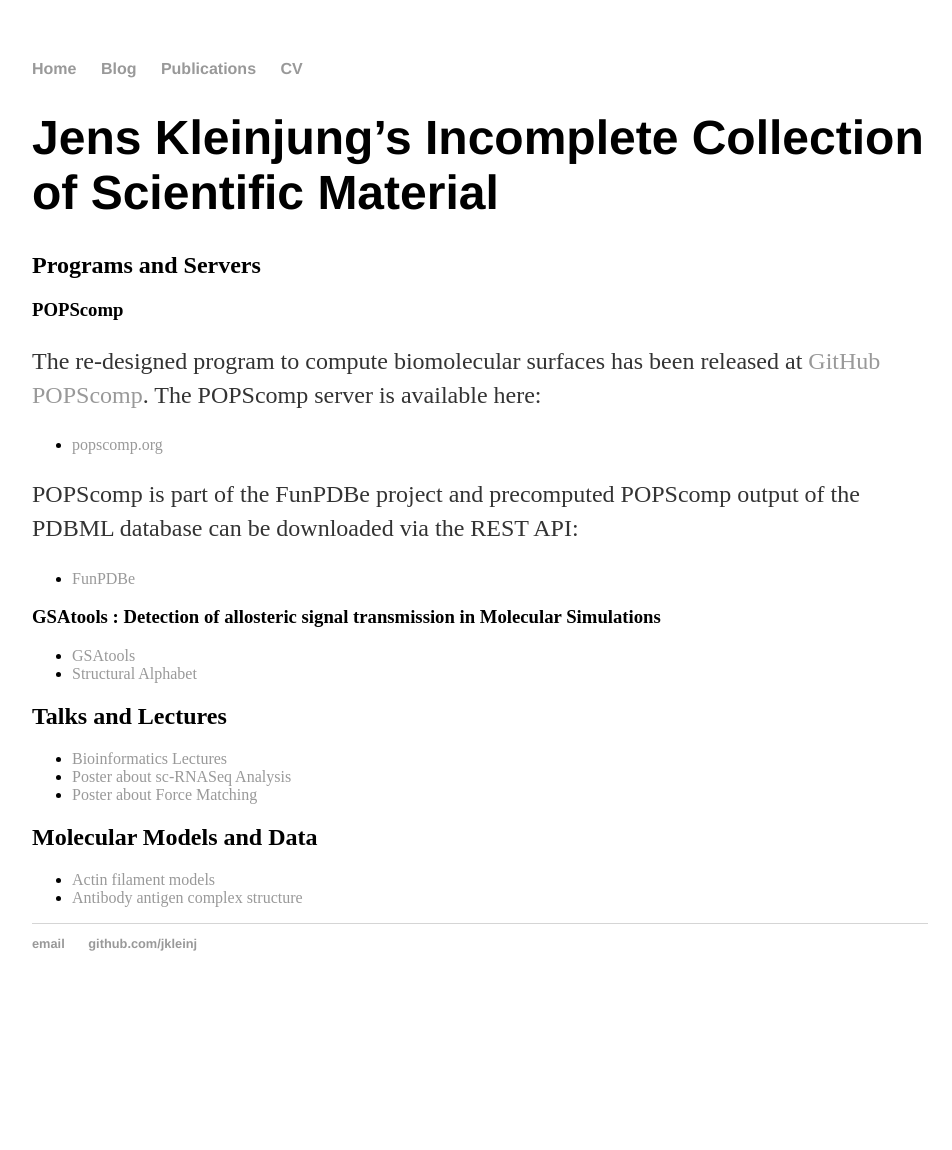
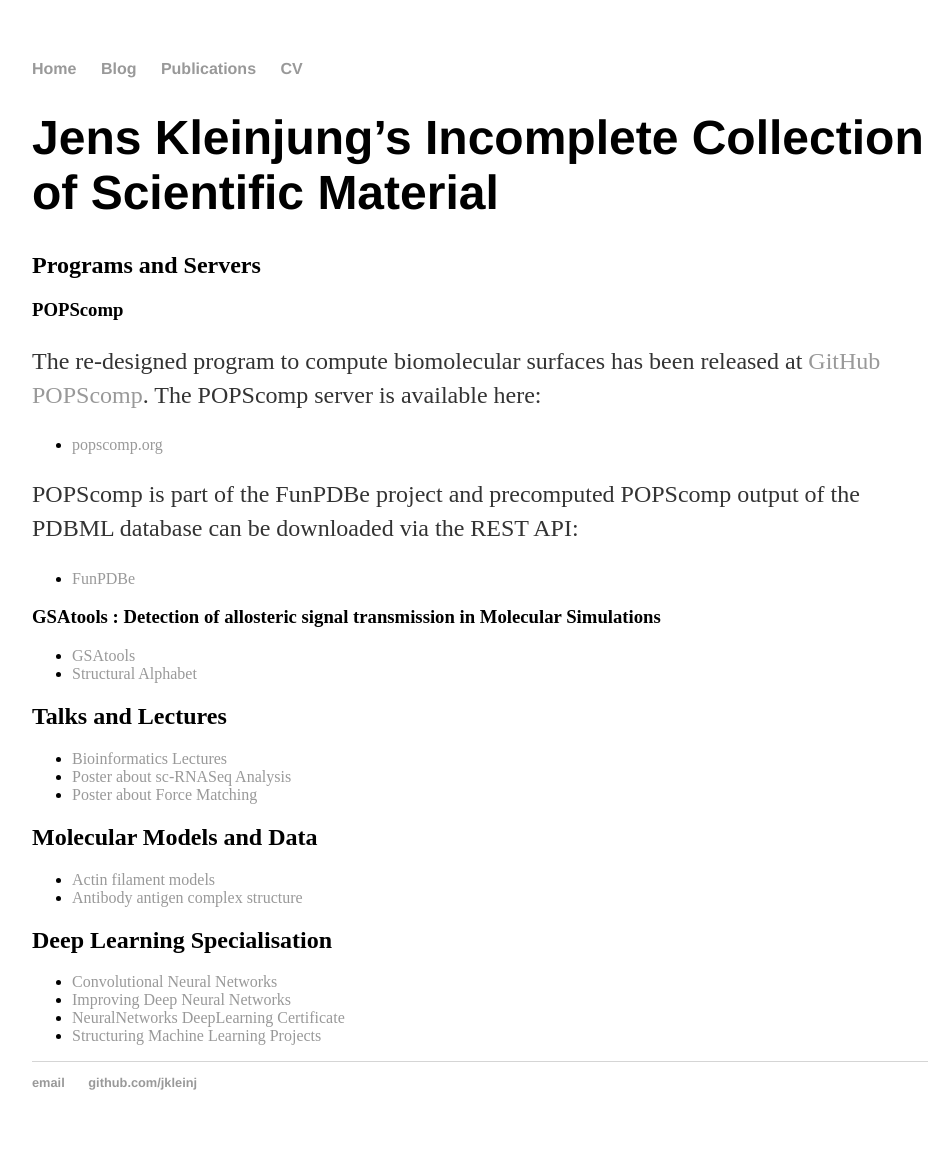
Before and after one commit to jkleinj/jkleinj.github.io, a Jekyll site: the page built from index.md, in a window 1280 px wide. Shown: the whole page, without its empty margins (160-1112 px from the left). Built offline with Jekyll 4.4.1, drawn with Linux system fonts in a browser that asks for light colours; before the commit the page ends 1011 px from its top, so only the background shows below that.

Commit message:
Update index.md

```diff
--- a/index.md
+++ b/index.md
@@ -28,3 +28,9 @@ can be downloaded via the REST API:
 ## Molecular Models and Data
 * [Actin filament models](https://github.com/jkleinj/AFMmodels)
 * [Antibody antigen complex structure](http://www.rcsb.org/pdb/explore/explore.do?structureId=1f3r)
+
+## Deep Learning Specialisation
+* [Convolutional Neural Networks](https://github.com/jkleinj/jkleinj.github.io/docs/ConvolutionalNeuralNetworks_Certificate.pdf)
+* [Improving Deep Neural Networks](https://github.com/jkleinj/jkleinj.github.io/docs/ImprovingDeepNeuralNetworks.pdf)
+* [NeuralNetworks DeepLearning Certificate](https://github.com/jkleinj/jkleinj.github.io/docs/NeuralNetworks_DeepLearning_Certificate.pdf)
+* [Structuring Machine Learning Projects](https://github.com/jkleinj/jkleinj.github.io/docs/StructuringMachineLearningProjects.pdf)
```
